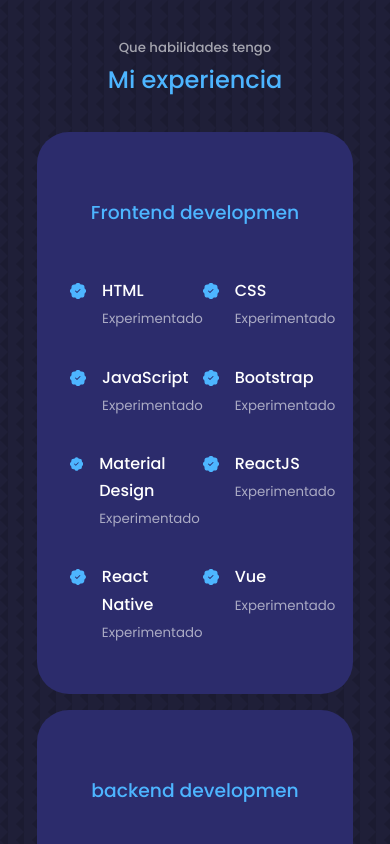
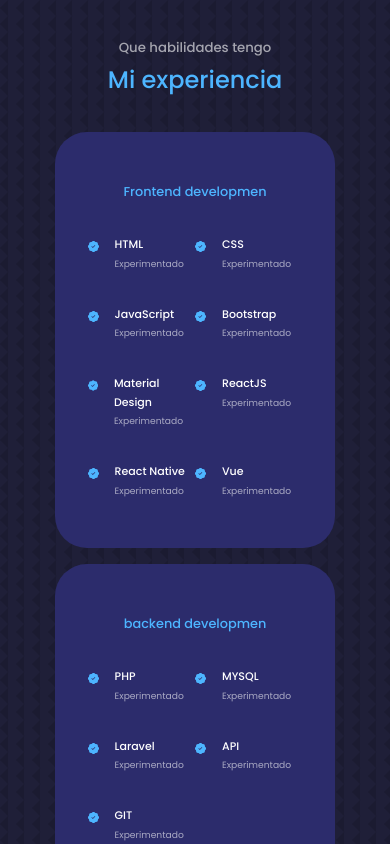
Before and after one commit to davidurosa/portafolio-app, a React (Create React App) app: page / in a window 390 px wide. Shown: the part 1600-2444 px from the top of the page. Built offline with nearby package versions, Linux system fonts and the light colour scheme.

Commit message:
update10

```diff
--- a/src/components/experience/experience.css
+++ b/src/components/experience/experience.css
@@ -65,12 +65,16 @@
 
     .experience__container{
         gap: 1rem;
-        width: var(--container-width-sm);
-
     }
 
+
+
+
     .experience__container > div{
-        width: 90%;
         padding: 2rem 1rem;
+        font-size: 11px;
+    }
+    .experience__container > div h3{
+        margin: 1rem;
     }
  }
--- a/src/components/portafolio/portafolio.css
+++ b/src/components/portafolio/portafolio.css
@@ -92,16 +92,22 @@
 /* ============MEDIA QUERY()MEDIA DIVICES================= */
 
 @media screen and (max-width: 1024px  ) {
-    .container__card{
-        width: var(--container-width-md);
 
-    }
+
  }
 
  /* ============MEDIA QUERY(SMALL DIVICES)================= */
 
  @media screen and (max-width: 600px  ) {
-   .container__card{
-     width: var(--container-width-sm);
-   }
+    .card{
+        width: 250px;
+        height: 300px;
+
+    }
+    .body__card_back p{
+        margin-top: 20px;
+        font-size: 11px;
+        color: var(--color-light);
+
+    }
  }
```
